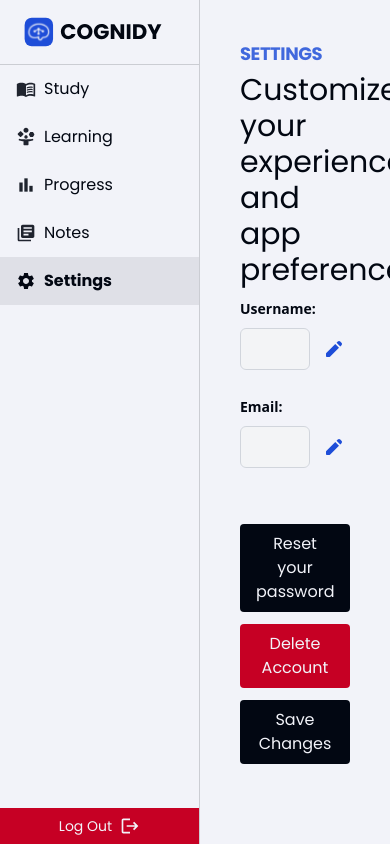
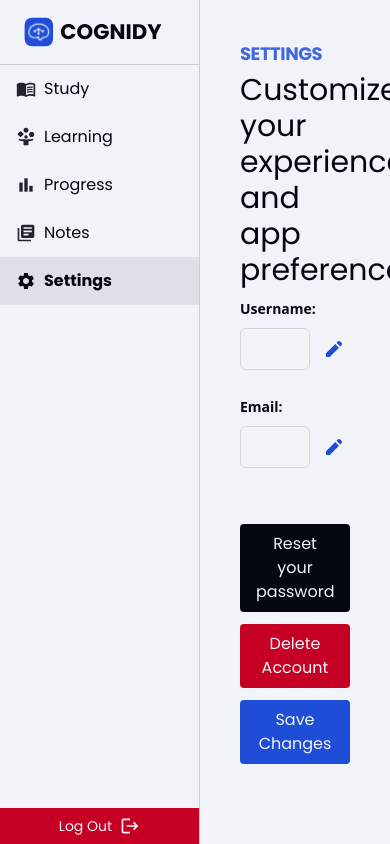
Before and after one commit to Mikadifo/CognidyFrontend, a Next.js app: page /dashboard/settings in a window 390 px wide. Built offline with nearby package versions, Linux system fonts and the light colour scheme; no server answers; sample sign-in values are in the browser's storage.

Commit message:
add: responsive dashboard sections

```diff
--- a/src/app/dashboard/settings/page.tsx
+++ b/src/app/dashboard/settings/page.tsx
@@ -7,30 +7,23 @@ import { DashboardHeader } from "@/app/components/DashboardHeader";
 import { useApi } from "@/app/hooks/useApi";
 import { api } from "@/app/utils/apiFetch";
 
-
-
 export default function Settings() {
-
   const [username, setUsername] = useState("");
   const [email, setEmail] = useState("");
-  const [editingField, setEditingField] = useState<"username" | "email" | null>(null);
+  const [editingField, setEditingField] = useState<"username" | "email" | null>(
+    null,
+  );
 
   const [password, setPassword] = useState("");
   const [newPassword, setNewPassword] = useState("");
   const [showPasswordFields, setShowPasswordFields] = useState(false);
 
-
-
   // UseApi wrapper for fetching user
-const {
-  submit: fetchUser,
-  loading: fetchingUser
-} = useApi(api.getUser);
+  const { submit: fetchUser, loading: fetchingUser } = useApi(api.getUser);
 
   // Update user hook
   const { submit: updateUser } = useApi(api.updateUser);
   const { submit: resetPasswordApi } = useApi(api.resetPassword);
-
 
   // Load user on mount
   useEffect(() => {
@@ -44,7 +37,6 @@ useEffect(() => {
 
   if (fetchingUser) return <div className="p-6">Loading...</div>;
 
-
   const handleEdit = (field: "username" | "email") => {
     setEditingField(field);
   };
@@ -52,7 +44,6 @@ if (fetchingUser) return <div className="p-6">Loading...</div>;
   const handleBlur = () => {
     setEditingField(null);
   };
-
 
   const handleSave = async () => {
     const res = await updateUser({ username, email });
@@ -63,7 +54,6 @@ const handleSave = async () => {
 
     if (res?.message) alert(res.message);
   };
-
 
   const handlePasswordUpdate = async () => {
     if (!password || !newPassword) {
@@ -84,7 +74,6 @@ const handlePasswordUpdate = async () => {
       setPassword("");
       setNewPassword("");
       setShowPasswordFields(false);
-
     } catch (err) {
       console.error(err);
       alert("Something went wrong updating your password.");
@@ -94,7 +83,6 @@ const handlePasswordUpdate = async () => {
   const deleteAccount = () => {
     alert("Account deletion feature coming soon!");
   };
-
 
   return (
     <div className="flex flex-col p-10 text-dark gap-2">
@@ -192,9 +180,8 @@ const handlePasswordUpdate = async () => {
         {/* Buttons Section */}
         <div className="mt-8 flex flex-col gap-3">
           <Button
-            className="bg-dark text-white hover:bg-dark-08 w-full"
+            className="bg-dark text-white hover:opacity-80 w-full"
             onClick={() => setShowPasswordFields(true)}
-
           >
             Reset your password
           </Button>
@@ -205,7 +192,7 @@ const handlePasswordUpdate = async () => {
             Delete Account
           </Button>
           <Button
-               className="bg-brand text-white hover:bg-brand/90 w-full"
+            className="!bg-brand text-white hover:opacity-80 w-full"
             onClick={handleSave}
           >
             Save Changes
```
Lines whose indentation alone changed are shown as unchanged.
